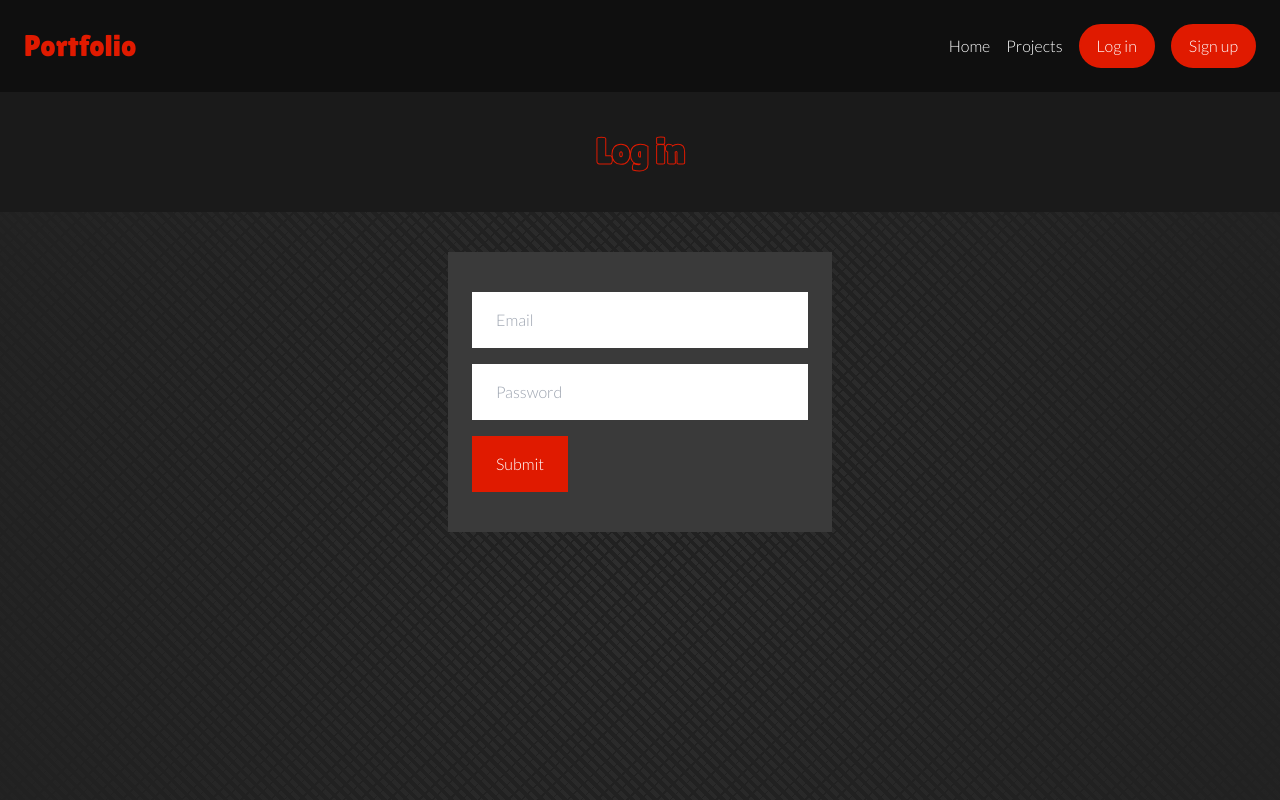
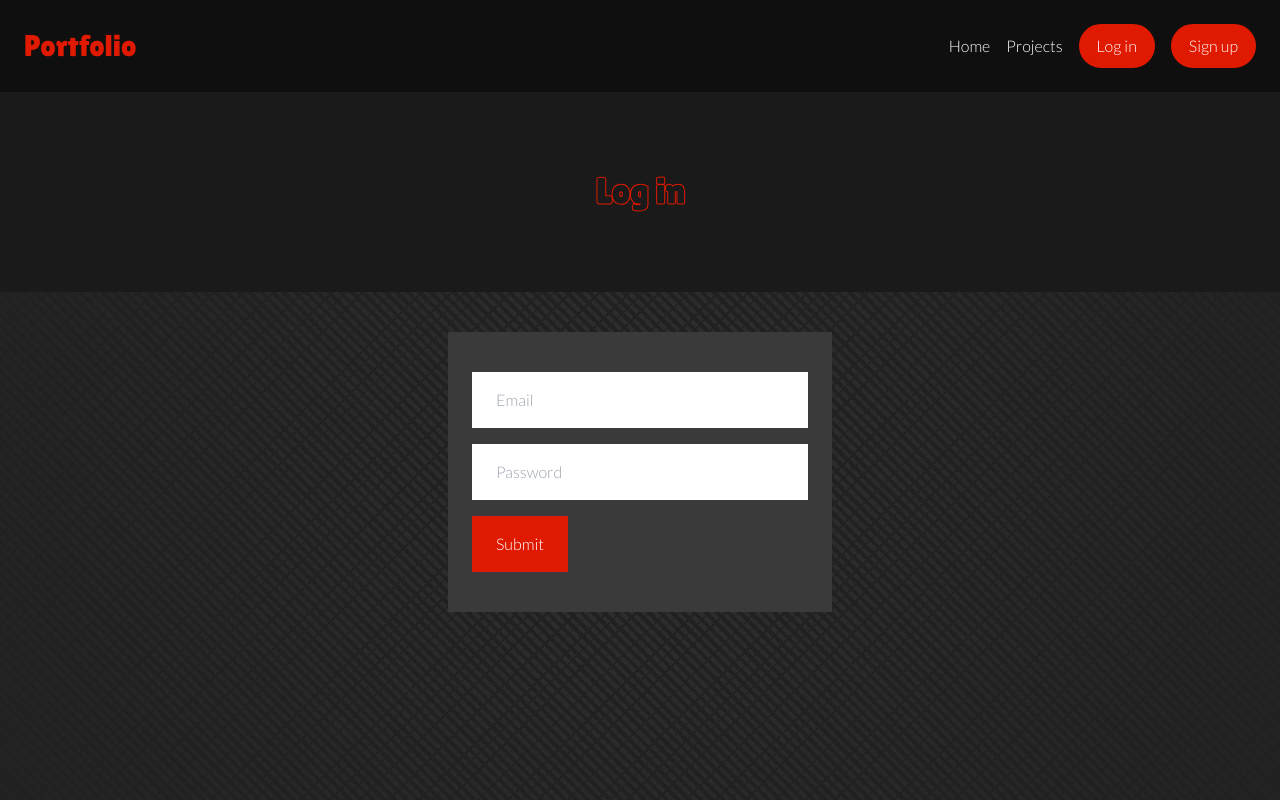
Before and after one commit to shim369/Nuxt-DRF, a Nuxt app in the folder frontend/: page /login in a window 1280 px wide. Shown: the top 800 px of the page. Built offline with nearby package versions, Linux system fonts and the light colour scheme.

Commit message:
update tailwind

```diff
--- a/frontend/components/underTitle.vue
+++ b/frontend/components/underTitle.vue
@@ -7,7 +7,7 @@ export default {
 </script>
 
 <template>
-    <div class="py-10 px-6 bg-[#1a1a1a] text-center">
+    <div class="py-20 px-6 bg-[#1a1a1a] text-center">
         <h1 class="h1-title text-3xl md:text-4xl">{{ under_h1 }}</h1>
     </div>
 </template>
```
